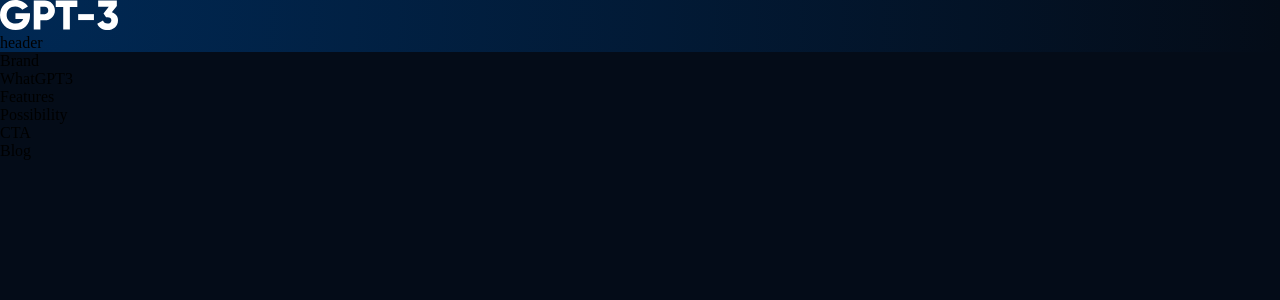
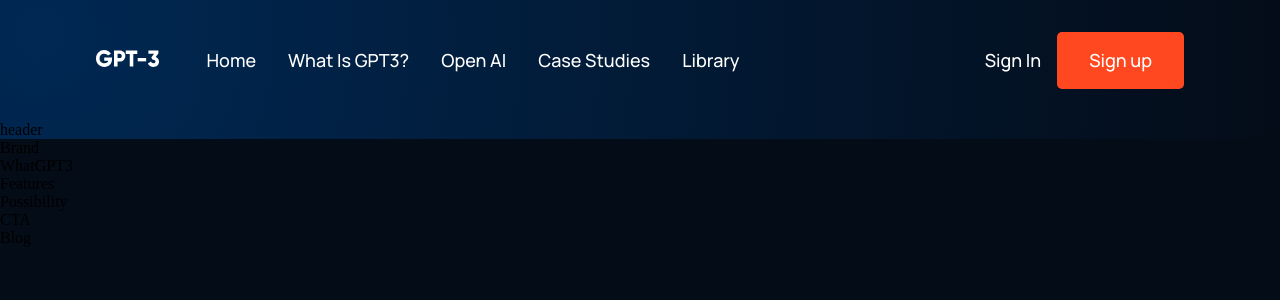
Before and after one commit to mahade00/gpt3, a React (Vite) app: page / in a window 1280 px wide. Shown: the top 300 px of the page. Built offline with nearby package versions, Linux system fonts and the light colour scheme.

Commit message:
navigation bar

```diff
--- a/src/components/navbar/Navbar.jsx
+++ b/src/components/navbar/Navbar.jsx
@@ -1,15 +1,51 @@
-import React from 'react';
+import React, { useState } from 'react';
 import { RiMenu3Line, RiCloseLine } from 'react-icons/ri';
 import logo from '../../assets/logo.svg';
-import './navbar.css'
+import './navbar.css';
+
+const Menu = () => (
+    <>
+    <p><a href='#home'>Home</a></p>
+    <p><a href='#wgpt3'>What is GPT3?</a></p>
+    <p><a href='#possibility'>Open AI</a></p>
+    <p><a href='#features'>Case Studies</a></p>
+    <p><a href='#blog'>Library</a></p>
+    </>
+)
 
 const Navbar = () => {
+    const [toggleMenu, setToggleMenu]=useState(false)
+
     return (
         <div className='gpt3__navbar'>
             <div className='gpt3__navbar-links'>
                 <div className='gpt3__navbar-links_logo'>
                     <img src={logo} alt='logo'/>
                 </div>
+                <div className='gpt3__navbar-links_container'>
+                    <Menu/>
+                </div>
+            </div>
+            <div className='gpt3__navbar-sign'>
+                <p>Sign in</p>
+                <button type='button'>Sign up</button>
+            </div>
+            <div className='gpt3__navbar-menu'>
+                {toggleMenu
+                    ? <RiCloseLine color='#fff' size={27} onClick={()=>setToggleMenu(false)}/>
+                    : <RiMenu3Line color='#fff' size={27} onClick={()=>setToggleMenu(true)}/>
+                }
+                {toggleMenu && (
+                    <div className='gpt3__navbar-menu_container scale-up-center'>
+                        <div className='gpt3__navbar-menu_container-links'>
+                            <Menu />
+                            <div className='gpt3__navbar-menu_container-links-sign'>
+                                <p>Sign in</p>
+                                <button type='button'>Sign up</button>
+                            </div>
+                        </div>
+                    </div>
+                )}
             </div>
         </div>
     );
--- a/src/components/navbar/navbar.css
+++ b/src/components/navbar/navbar.css
@@ -0,0 +1,134 @@
+.gpt3__navbar{
+    display: flex;
+    justify-content: space-between;
+    align-items: center;
+
+    padding: 2rem 6rem;
+}
+
+.gpt3__navbar-links{
+    flex: 1;
+    display: flex;
+    justify-content: flex-start;
+    align-items: center;
+}
+
+.gpt3__navbar-links_logo{
+    margin-right: 2rem;
+}
+
+.gpt3__navbar-links_logo img{
+    width: 62.56px;
+    height: 16.02px;
+}
+
+.gpt3__navbar-links_container{
+    display: flex;
+    flex-direction: row;
+}
+
+.gpt3__navbar-sign{
+    display: flex;
+    justify-content: flex-end;
+    align-items: center;
+}
+
+.gpt3__navbar-links_container p,
+.gpt3__navbar-sign p,
+.gpt3__navbar-menu_container p{
+    color: #fff;
+    font-family: var(--font-family);
+    font-weight: 500;
+    font-size: 18px;
+    line-height: 25px;
+    text-transform: capitalize;
+
+    margin: 0 1rem;
+    cursor: pointer;
+}
+
+.gpt3__navbar-sign button,
+.gpt3__navbar-menu_container button{
+    padding: 1rem 2rem;
+    color: #fff;
+    background-color: #FF4820;
+    font-family: var(--font-family);
+    font-weight: 500;
+    font-size: 18px;
+    line-height: 25px;
+    border-radius: 5px;
+    border: 0;
+    outline: none;
+    cursor: pointer;
+}
+
+.gpt3__navbar-menu{
+    margin-left: 1rem;
+
+    display: none;
+    position: relative;
+}
+
+.gpt3__navbar-menu svg{
+    cursor: pointer;
+}
+
+.gpt3__navbar-menu_container{
+    display: flex;
+    justify-content: flex-end;
+    align-items: flex-end;
+    flex-direction: column;
+
+    text-align: end;
+    background: var(--color-footer);
+    padding: 2rem;
+    position: absolute;
+    top: 40px;
+    right: 0;
+    margin-top: 1rem;
+    min-width: 210px;
+    border-radius: 5px;
+    box-shadow: 0 0 5 rgba(0,0,0,0.2);
+}
+
+.gpt3__navbar-menu_container p{
+    margin: 1rem 0;
+}
+
+.gpt3__navbar-menu_container-links-sign{
+    display: none;
+}
+
+@media screen and (max-width: 1050px){
+    .gpt3__navbar-links_container{
+        display: none;
+    }
+
+    .gpt3__navbar-menu{
+        display: flex;
+    }
+}
+
+@media screen and (max-width: 700px) {
+    .gpt3__navbar {
+        padding: 2rem 4rem;
+    }
+}
+
+@media screen and (max-width: 550px) {
+    .gpt3__navbar {
+        padding: 2rem;
+    }
+
+    .gpt3__navbar-sign{
+        display: none;
+    }
+
+    .gpt3__navbar-menu_container{
+        top: 20px;
+    }
+
+    .gpt3__navbar-menu_container-links-sign{
+        display: block;
+    }
+}
```
